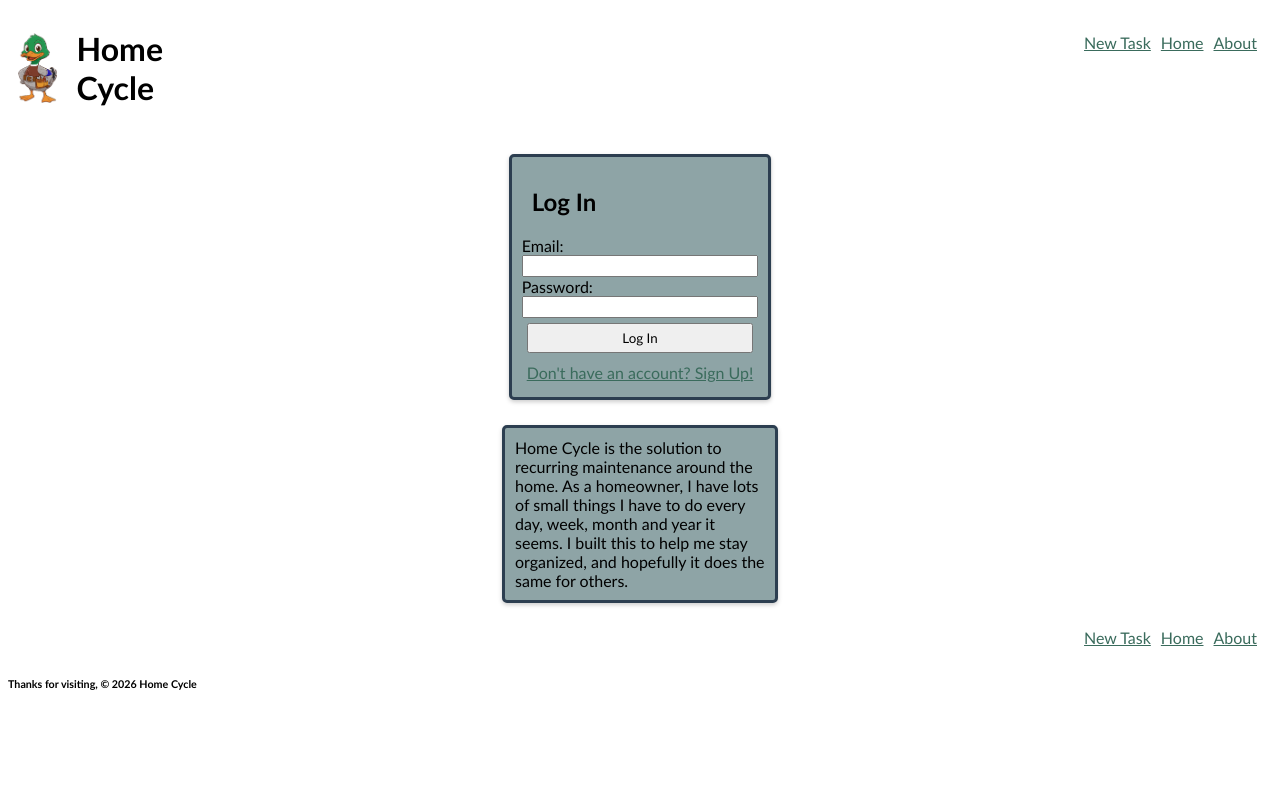
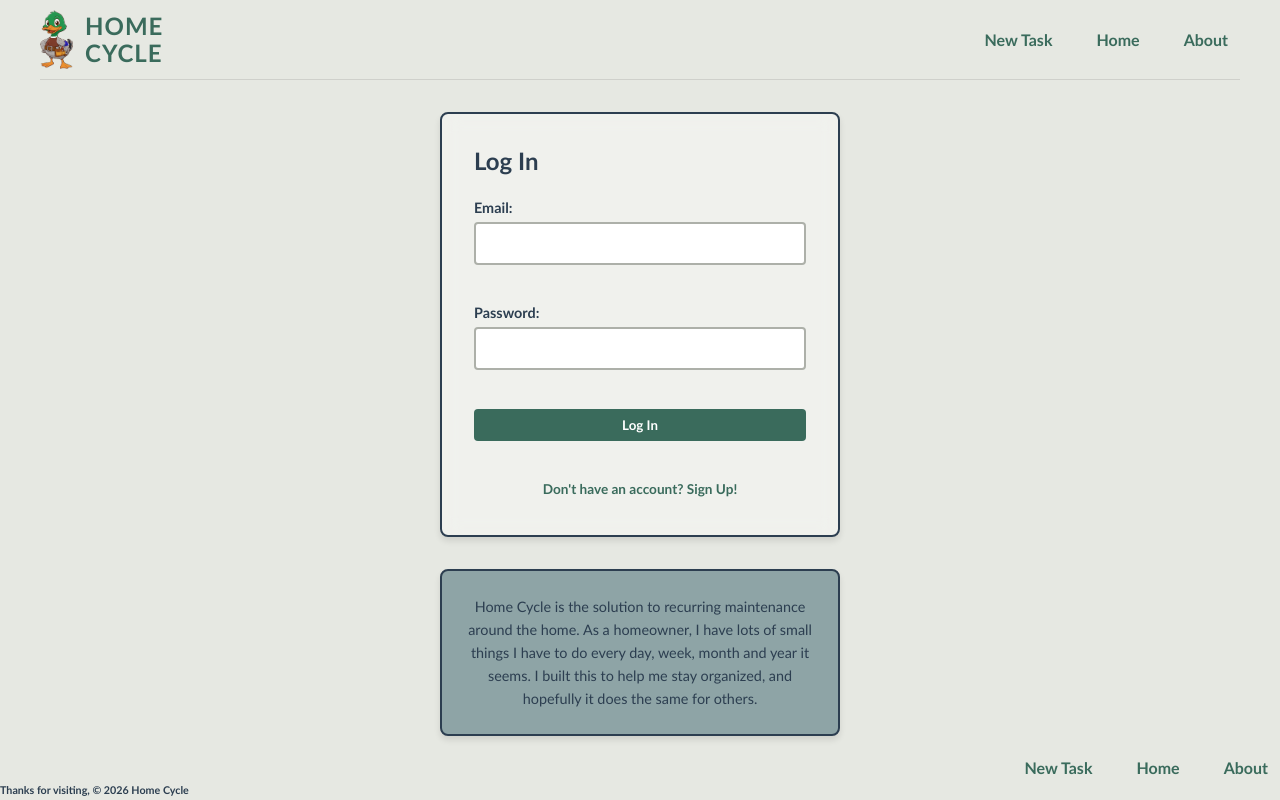
Before and after one commit to capndenney/home-cycle-2, a React (Vite) app in the folder home-cycle-front/: page /#/ in a window 1280 px wide. Built offline with nearby package versions, Linux system fonts and the light colour scheme.

Commit message:
added styling

```diff
--- a/home-cycle-front/src/components/common/card.css
+++ b/home-cycle-front/src/components/common/card.css
@@ -1,4 +1,4 @@
-.card {
+/* .card {
   display: grid;
   grid-template-rows: auto 1fr auto;
   border-radius: 5px;
@@ -8,4 +8,4 @@
   padding: 10px;
   margin: 2%;
   filter: drop-shadow(0 2px 2px rgba(0, 0, 0, 0.2));
-}
+} */
--- a/home-cycle-front/src/components/common/forms/Input.jsx
+++ b/home-cycle-front/src/components/common/forms/Input.jsx
@@ -9,7 +9,7 @@ const Input = ({
   checked,
 }) => {
   return (
-    <>
+    <div className="input-group">
       <label htmlFor={id}>
         {label}
         {required && "*"}
@@ -22,7 +22,7 @@ const Input = ({
         onChange={handleChange}
         checked={checked}
       />
-    </>
+    </div>
   );
 };
 
--- a/home-cycle-front/src/components/common/forms/TextArea.jsx
+++ b/home-cycle-front/src/components/common/forms/TextArea.jsx
@@ -9,7 +9,7 @@ const TextArea = ({
   handleChange,
 }) => {
   return (
-    <>
+    <div className="input-group">
       <label htmlFor={id}>
         {label}
         {required && "*"}
@@ -22,7 +22,7 @@ const TextArea = ({
         ref={ref}
         onChange={handleChange}
       ></textarea>
-    </>
+    </div>
   );
 };
 
--- a/home-cycle-front/src/components/layout/FilterPane.jsx
+++ b/home-cycle-front/src/components/layout/FilterPane.jsx
@@ -2,7 +2,7 @@ import Button from "../common/Button";
 
 export const FilterPane = ({ filterStatus, setFilterStatus, dueWithinDays, setDueWithinDays, onlyRecurring, setOnlyRecurring }) => {
   return (
-    <>
+    <div className="filter-bar">
       <div className="filter-group">
         <label htmlFor="status-filter">Status: </label>
         <select
@@ -38,6 +38,6 @@ export const FilterPane = ({ filterStatus, setFilterStatus, dueWithinDays, setDu
           Recurring Only
         </label>
       </div>
-    </>
+    </div>
   );
 };
--- a/home-cycle-front/src/index.css
+++ b/home-cycle-front/src/index.css
@@ -1,192 +1,421 @@
-* {
-  font-family: "Trebuchet MS";
+:root {
+  --color-bg-canvas: #e6e8e2;
+  --color-bg-container: #adb0a9;
+  --color-bg-card: #8ea4a6;
+  --color-primary: #3a6b5c;
+  --color-primary-soft: #5b7b6d;
+  --color-accent: #a07f68;
+  --color-text: #2c3e50;
+  --color-white: #ffffff;
+
+  --space-xs: 0.5rem;
+  --space-sm: 1rem;
+  --space-md: 1.5rem;
+  --radius: 8px;
+  --shadow: 0 4px 6px rgba(0, 0, 0, 0.1);
 }
 
-p {
-  font-family: "Trebuchet MS", sans-serif;
-  margin-left: 15px;
-  margin-right: 15px;
+* {
+  box-sizing: border-box;
+  margin: 0;
+  padding: 0;
 }
 
-h1,
-h2,
-h3 {
-  font-family: "Gill Sans MT", sans-serif;
-  margin-left: 10px;
-}
-
-header {
-  display: flex;
-  flex-direction: row;
-  justify-content: stretch;
-}
-
-#branding {
-  display: flex;
-  flex-direction: row;
-  align-items: center;
-}
-
-#intro {
-  max-width: 250px;
-  margin: 0 auto;
-}
-
-.link {
-  margin: 5px;
-  font-family: "Gill Sans MT", sans-serif;
-  color: #3a6b5c;
-}
-
-.link:visited {
-  color: #5b7b6d;
-}
-
-.link:hover {
-  background-color: hsla(162, 30%, 32%, 0.5);
-}
-
-.header > :nth-child(1) {
-  margin-right: auto;
-}
-
-footer {
-  display: grid;
-}
-
-.nav-menu {
-  display: flex;
-  flex-direction: row;
-  justify-content: flex-end;
-  margin-right: 10px;
-  max-height: 35px;
-  margin-top: 20px;
-  flex-wrap: wrap;
-}
-
-.edit {
-  display: grid;
-  max-width: 600px;
-  justify-self: stretch;
-}
-
-.log-in {
-  display: grid;
-  justify-self: center;
-}
-
-.feedback-form {
-  background-color: #a9c2c3;
-  display: flex;
-  flex-direction: column;
-  margin: 1%;
-  padding: 15px;
-  border-radius: 5px;
-  filter: drop-shadow(0 2px 2px rgba(0, 0, 0, 0.2));
-  font-family: "Gill Sans MT", sans-serif;
-}
-
-.feedback {
-  max-width: 60px;
-}
-
-button {
-  padding: 5px;
-  margin: 5px;
+body {
+  font-family: "Trebuchet MS", sans-serif;
+  background-color: var(--color-bg-canvas);
+  color: var(--color-text);
+  min-height: 100vh;
 }
 
 #main-content {
   display: flex;
   flex-direction: column;
   min-height: 100vh;
-  background-color: #e6e8e2;
-  margin: 0;
+  background-color: var(--color-bg-canvas);
+  padding: 0 5%;
 }
 
 main {
-  background-color: #adb0a9;
-  border-radius: 5px;
+  background-color: var(--color-bg-container);
+  border-radius: var(--radius);
   flex-grow: 1;
+  padding: 20px;
+  max-width: 1200px;
+  width: 100%;
+  margin: 0 auto 20px auto;
+  box-shadow: inset 0 2px 4px rgba(0,0,0,0.05);
+}
+
+.header {
+  position: sticky;
+  top: 0;
+  z-index: 1000;
+  background-color: var(--color-bg-canvas);
+  backdrop-filter: blur(8px);
+  border-bottom: 1px solid rgba(0,0,0,0.1);
+  display: flex;
+  flex-direction: column;
+  align-items: center;
+  padding: 10px 0;
+  width: 100%;
+  max-width: 1200px;
+  margin: 0 auto;
+}
+
+#branding {
+  display: flex;
+  align-items: center;
+  gap: 12px;
+}
+
+.app-title {
+  font-family: "Gill Sans MT", sans-serif;
+  font-size: 1.5rem;
+  line-height: 1.1;
+  text-transform: uppercase;
+  letter-spacing: 1px;
+  color: var(--color-primary);
+}
+
+#logo {
+  max-height: 60px;
+  transition: transform 0.4s cubic-bezier(0.175, 0.885, 0.32, 1.275);
+}
+
+#logo:hover {
+  animation: rotate 1s infinite linear;
+}
+
+.nav-menu {
+  display: flex;
+  flex-wrap: wrap;
+  justify-content: center;
+  gap: var(--space-sm);
+  align-items: center;
+}
+
+.link {
+  text-decoration: none;
+  font-family: "Gill Sans MT", sans-serif;
+  font-weight: 600;
+  color: var(--color-primary);
+  padding: 6px 12px;
+  border-radius: 4px;
+  transition: all 0.2s;
+}
+
+.link:hover {
+  background-color: rgba(58, 107, 92, 0.1);
+  color: var(--color-primary-soft);
+}
+
+button, .button {
+  cursor: pointer;
+  font-family: "Gill Sans MT", sans-serif;
+  font-weight: 600;
+  border: none;
+  border-radius: 4px;
+  padding: 8px 16px;
+  background-color: var(--color-primary);
+  color: var(--color-white);
+  transition: transform 0.1s, opacity 0.2s;
+}
+
+button:hover { opacity: 0.9; }
+button:active { transform: translateY(1px); }
+button:disabled { background-color: #999; cursor: not-allowed; }
+
+.card {
+  background-color: var(--color-bg-card);
+  border: 2px solid var(--color-text);
+  border-radius: var(--radius);
+  padding: var(--space-md);
+  box-shadow: var(--shadow);
+  display: flex;
+  flex-direction: column;
+  gap: 12px;
+  transition: transform 0.2s ease;
+}
+
+.card:hover {
+  transform: translateY(-3px);
+}
+
+.card h3 {
+  font-family: "Gill Sans MT", sans-serif;
+  border-bottom: 2px solid rgba(0,0,0,0.1);
+  padding-bottom: 4px;
 }
 
 .tasks-section {
   display: grid;
-  grid-template-columns: 1fr;
-  padding: 15px;
+  grid-template-columns: repeat(auto-fill, minmax(300px, 1fr));
+  gap: 20px;
+  padding-top: 10px;
 }
 
 .add-blur {
-  background-color: rgba(255, 255, 255, 0.5);
-  backdrop-filter: blur(8px);
-}
-
-#logo {
-  max-height: 70px;
-  padding: 10px;
-}
-
-#logo:hover {
-  animation-name: rotate;
-  animation-duration: 1s;
+  background-color: rgba(255, 255, 255, 0.4);
+  backdrop-filter: blur(10px);
+  -webkit-backdrop-filter: blur(10px);
 }
 
 @keyframes rotate {
-  0% {
-    transform: rotate(0);
+  from { transform: rotate(0deg); }
+  to { transform: rotate(360deg); }
 }
-  100% {
-    transform: rotate(360deg);
+
+@media (min-width: 768px) {
+  .header {
+    flex-direction: row;
+    justify-content: space-between;
+    height: 80px;
+  }
+
+  .nav-menu {
+    justify-content: flex-end;
+    gap: 20px
   }
 }
 
-#dashboard-heading {
+.log-in.card {
+  max-width: 400px;
+  width: 100%;
+  margin: 2rem auto;
+  padding: 2rem;
+  justify-self: center;
+  display: flex;
+  flex-direction: column;
+  gap: 1.5rem;
+}
+
+.invalid {
+  color: #a04e4e;
+  background-color: rgba(160, 78, 78, 0.1);
+  padding: 10px;
+  border-radius: 4px;
+  text-align: center;
+  font-size: 0.9rem;
+}
+
+#intro {
+  max-width: 400px;
+  margin: 1rem auto;
+  text-align: center;
+  font-size: 0.9rem;
+  line-height: 1.6;
+}
+
+.log-in .link {
+  text-align: center;
+  font-size: 0.85rem;
+  margin-top: 10px;
+}
+
+.filter-bar {
+  position: sticky;
+  top: 80px;
+  z-index: 900;
+
+  background-color: var(--color-primary);
+  color: var(--color-bg-canvas);
+  padding: 8px 16px;
+  display: flex;
+  flex-wrap: wrap;
+  align-items: center;
+  justify-content: flex-start;
+  gap: 12px;
+
+  padding: 12px 20px;
+  margin: 0 -10px 20px -10px;
+  border-radius: var(--radius) var(--radius) 0 0;
+  box-shadow: var(--shadow);
+}
+
+.filter-bar h2,
+.filter-bar label,
+.filter-bar p {
+  color: var(--color-bg-canvas);
+  margin: 0;
+}
+
+.filter-bar label {
+  font-weight: 600;
+  font-size: 0.85rem;
+  text-transform: uppercase;
+  letter-spacing: 0.5px;
+  color: var(--color-bg-canvas);
+}
+
+.filter-bar input,
+.filter-bar select {
+  background-color: var(--color-bg-canvas);
+  color: var(--color-text);
+  padding: 4px 8px;
+  border-radius: 4px;
+  font-family: var(--font-body);
+  font-size: 0.85rem;
+  outline: none;
+  transition: box-shadow 0.2s ease;
+}
+
+.filter-bar input:focus,
+.filter-bar select:focus {
+  box-shadow: 0 0 0 3px rgba(255, 255, 255, 0.3);
+  border-color: var(--color-white);
+}
+
+.card.edit {
+  max-width: 600px;
+  margin: 2rem auto;
+  display: flex;
+  flex-direction: column;
+  gap: 1.2rem;
+  padding: 2rem;
+}
+
+.recurrence-group {
+  display: grid;
+  grid-template-columns: 1fr 1fr;
+  gap: 15px;
+  align-items: flex-end;
+}
+
+.rdp {
+  margin: 0 auto;
+  background: rgba(255, 255, 255, 0.3);
+  padding: 10px;
+  border-radius: var(--radius);
+}
+
+.form-actions {
+  display: grid;
+  grid-template-columns: 1fr 1fr;
+  gap: 10px;
+  margin-top: 10px;
+}
+
+.btn-danger {
+  background-color: #a04e4e !important;
+  grid-column: span 2;
+  margin-top: 5px;
+}
+
+.card.edit input:not([type="checkbox"]),
+.card.edit select {
+  width: 100%;
+  max-width: 400px;
+  padding: 8px;
+  border: 1px solid var(--border-dark);
+  border-radius: 4px;
+}
+
+#about-page {
+  max-width: 800px;
+  margin: 0 auto;
+  padding: var(--space-md) 0;
+}
+
+#about-page p {
+  line-height: 1.8;
+  font-size: 1.1rem;
+  color: var(--color-text);
+  margin-bottom: var(--space-md);
+}
+
+.profile-page {
+  max-width: 700px;
+  margin: 0 auto;
+  display: flex;
+  flex-direction: column;
+  gap: var(--space-md);
+}
+
+/* Section Headings */
+.profile-page h1 {
+  text-align: center;
+  color: var(--color-primary);
+  margin-bottom: var(--space-sm);
+}
+
+/* Profile Sections as Cards */
+.profile-section {
+  background-color: var(--color-bg-canvas);
+  border: 1px solid var(--color-bg-container);
+  padding: var(--space-md);
+  border-radius: var(--radius);
+  display: flex;
+  flex-direction: column;
+  gap: 10px;
+}
+
+/* Error messages for password validation */
+.error {
+  color: #a04e4e;
+  font-size: 0.85rem;
+  font-weight: bold;
   padding: 5px;
 }
 
-.rdp-root {
-  --rdp-today-color: #8ea4a6;
-  --rdp-accent-color: #a07f68;
+/* Destructive actions */
+.delete-button {
+  background-color: #a04e4e !important; /* Earthy Red */
+  margin-top: 40px;
+  align-self: center;
 }
 
-@media screen and (min-width: 330px) {
-  .edit {
-    min-width: fit-content;
+.input-group {
+  display: flex;
+  flex-direction: column; /* Stacks label on top of input */
+  gap: 6px;               /* Space between label and input */
+  margin-bottom: 15px;    /* Space between different form fields */
+  width: 100%;
 }
 
-  .rdp-root {
-    --rdp-day-button-height: 1vh;
-    --rdp-day-button-width: 1vh;
-  }
+.input-group label {
+  font-family: var(--font-heading);
+  font-weight: 600;
+  font-size: 0.9rem;
+  color: var(--color-text);
 }
 
-@media screen and (min-width: 600px) {
-  .tasks-section {
-    grid-template-columns: repeat(2, 1fr);
+.required-star {
+  color: #a04e4e;
+  margin-left: 4px;
 }
 
-  .edit {
-    min-width: fit-content;
-    max-width: 600px;
+/* Style the actual text/number/password boxes */
+.input-group input:not([type="checkbox"]) {
+  width: 100%;
+  padding: 10px 12px;
+  border: 2px solid var(--color-bg-container); /* Subtle border */
+  border-radius: 4px;
+  background-color: var(--color-white);
+  font-family: var(--font-body);
+  font-size: 1rem;
+  transition: border-color 0.2s, box-shadow 0.2s;
 }
 
-  .rdp-root {
-    --rdp-day-button-height: 90px;
-    --rdp-day-button-width: 90px;
-  }
+/* Highlight input when clicked */
+.input-group input:focus {
+  outline: none;
+  border-color: var(--color-primary);
+  box-shadow: 0 0 0 3px rgba(58, 107, 92, 0.2);
 }
 
-@media screen and (min-width: 1024px) {
-  .tasks-section {
-    grid-template-columns: repeat(3, 1fr);
+/* Specialized styling for Checkboxes */
+.input-group input[type="checkbox"] {
+  width: 20px;
+  height: 20px;
+  cursor: pointer;
+  accent-color: var(--color-primary); /* Colors the checkmark green */
 }
 
-  .edit {
-    min-width: fit-content;
-    max-width: 600px;
+/* Horizontal layout just for checkboxes */
+.input-group:has(input[type="checkbox"]) {
+  flex-direction: row-reverse; /* Put checkbox before/after label as preferred */
+  justify-content: flex-end;
+  align-items: center;
+  gap: 12px;
 }
-
-  .rdp-root {
-    --rdp-day-height: 100px;
-    --rdp-day-width: 100px;
-  }
-}
```
Also changed, not shown: home-cycle-front/src/components/common/EditTask.jsx (+17 -11 lines), home-cycle-front/src/components/pages/Profile.jsx (+6 -3 lines). Lines whose indentation alone changed are shown as unchanged.
